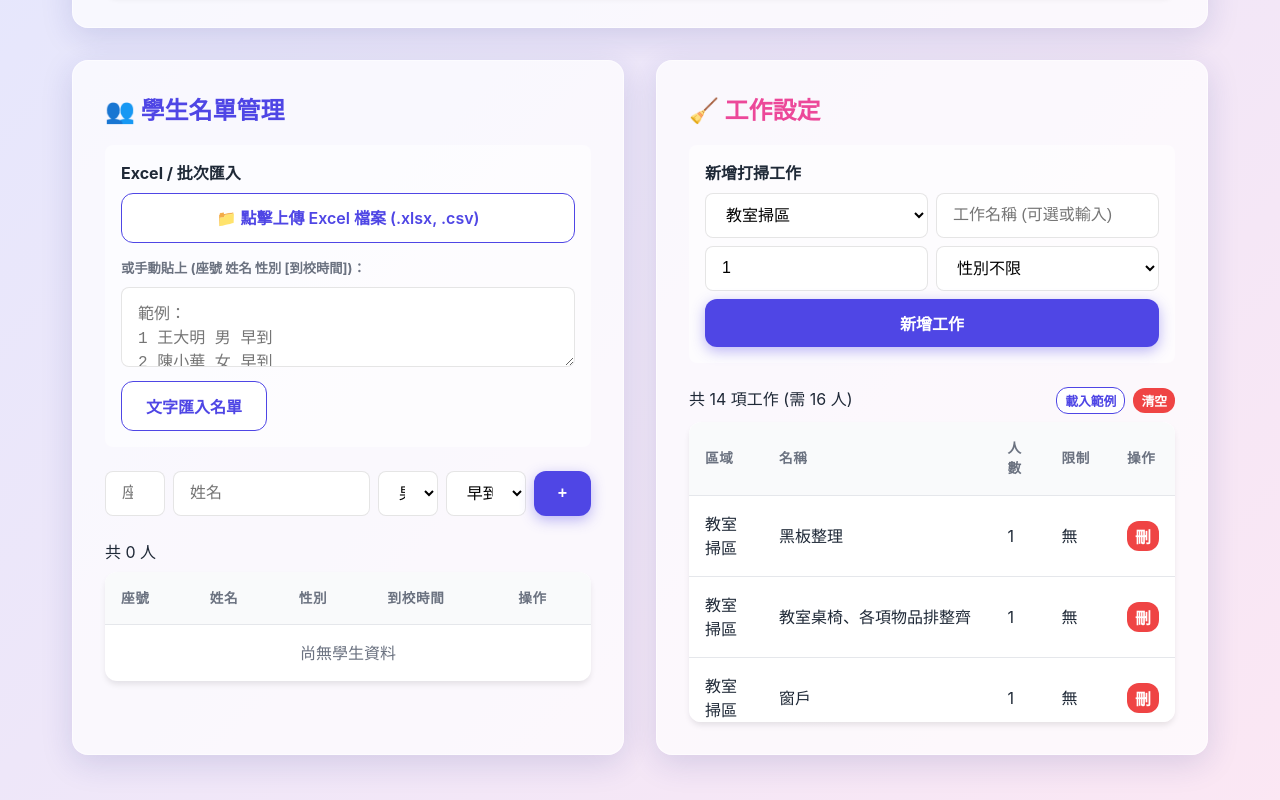
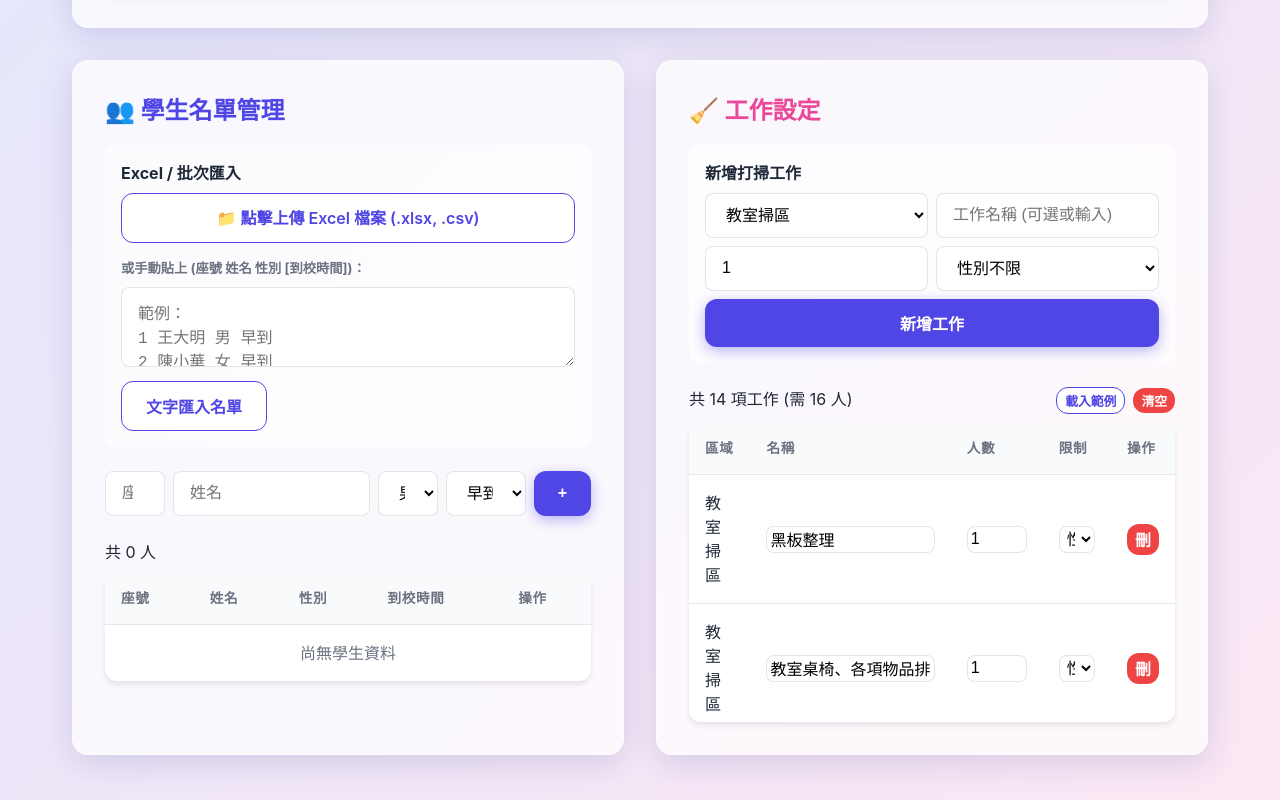
Before and after one commit to chy23/Auto_CLNsched, a React (Vite) app: page / in a window 1280 px wide. Both pictures are taken after a click on the button "載入範例". Shown: the part 640-1440 px from the top of the page. Built offline with nearby package versions, Linux system fonts and the light colour scheme.

Commit message:
Allow editing of task name, count, and gender restrictions

```diff
--- a/src/components/TaskManager.jsx
+++ b/src/components/TaskManager.jsx
@@ -17,6 +17,15 @@ function TaskManager({ tasks, setTasks, areas }) {
 
   const handleRemove = (id) => {
     setTasks(tasks.filter(t => t.id !== id));
+  };
+
+  const handleUpdate = (id, field, value) => {
+    setTasks(tasks.map(t => {
+      if (t.id === id) {
+        return { ...t, [field]: value };
+      }
+      return t;
+    }));
   };
 
   const loadDefaults = () => {
@@ -102,9 +111,37 @@ function TaskManager({ tasks, setTasks, areas }) {
             {tasks.map(t => (
               <tr key={t.id}>
                 <td>{t.area}</td>
-                <td>{t.name}</td>
-                <td>{t.count}</td>
-                <td>{t.genderReq}</td>
+                <td>
+                  <input
+                    className="form-control"
+                    type="text"
+                    value={t.name}
+                    onChange={(e) => handleUpdate(t.id, 'name', e.target.value)}
+                    style={{ padding: '0.2rem', width: '100%', minWidth: '150px' }}
+                  />
+                </td>
+                <td>
+                  <input
+                    className="form-control"
+                    type="number"
+                    value={t.count}
+                    min="1"
+                    onChange={(e) => handleUpdate(t.id, 'count', e.target.value)}
+                    style={{ padding: '0.2rem', width: '60px' }}
+                  />
+                </td>
+                <td>
+                  <select
+                    className="form-control"
+                    value={t.genderReq}
+                    onChange={(e) => handleUpdate(t.id, 'genderReq', e.target.value)}
+                    style={{ padding: '0.2rem' }}
+                  >
+                    <option value="無">性別不限</option>
+                    <option value="限男生">限男生</option>
+                    <option value="限女生">限女生</option>
+                  </select>
+                </td>
                 <td>
                   <button className="btn btn-danger" style={{ padding: '0.2rem 0.5rem' }} onClick={() => handleRemove(t.id)}>刪</button>
                 </td>
```
